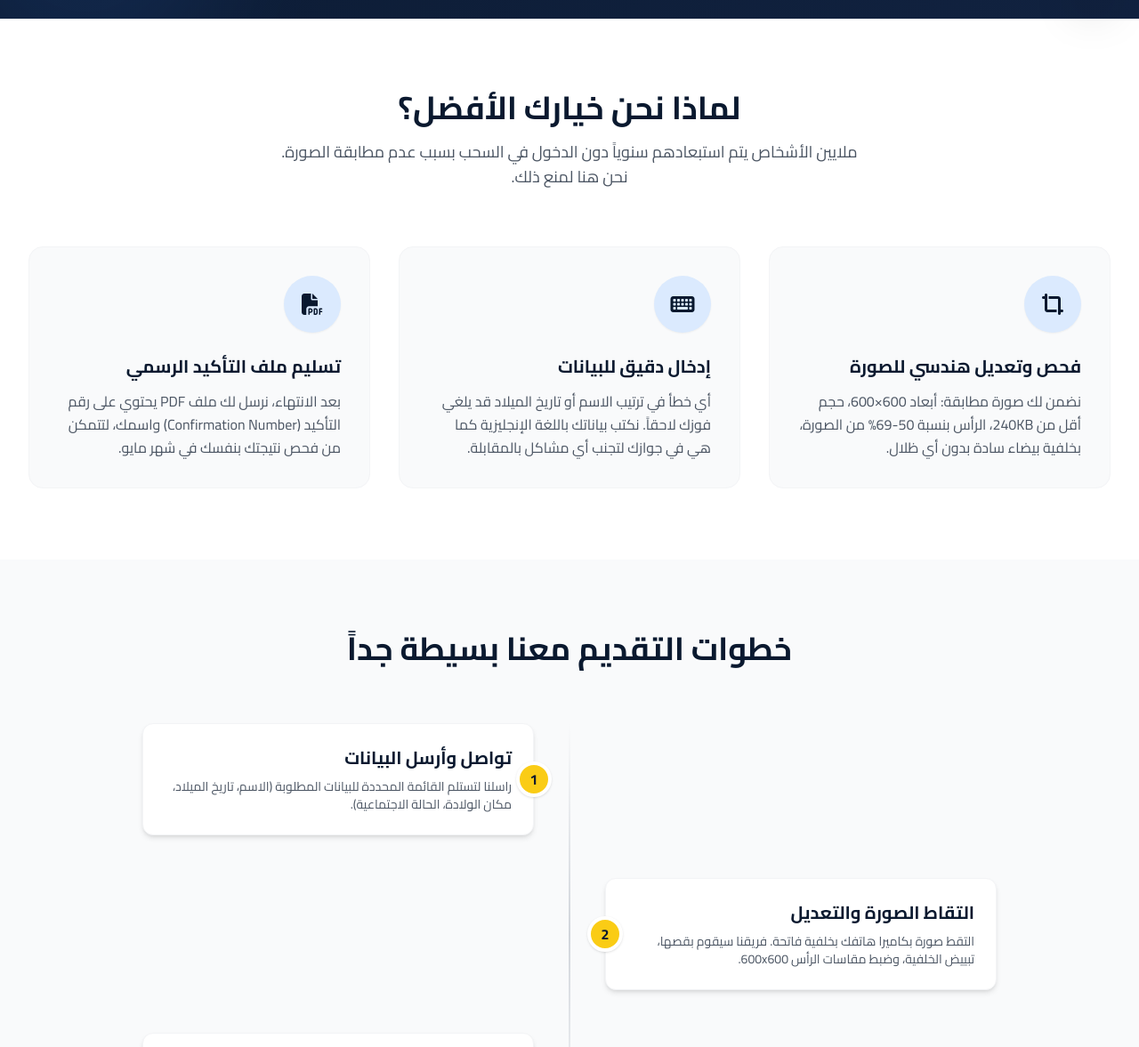
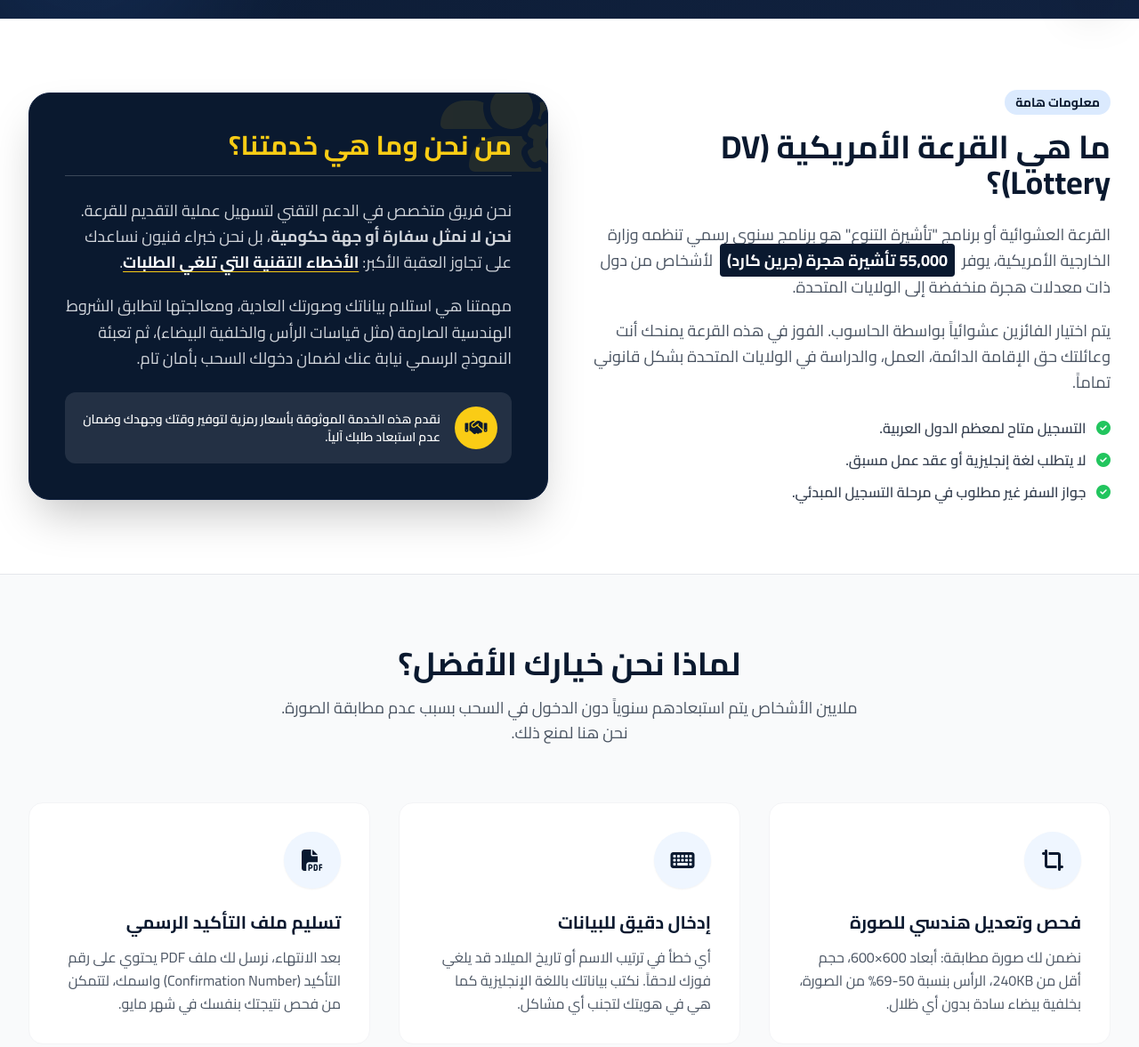
Before and after one commit to w19r/apply, a plain HTML site: page index.html in a window 1280 px wide. Shown: the part 778-1955 px from the top of the page at 89% size. Drawn offline with nearby package versions, Linux system fonts and the light colour scheme.

Commit message:
Update index.html

```diff
--- a/index.html
+++ b/index.html
@@ -78,6 +78,7 @@
                     DV<span class="text-brand-gold">2027</span>
                 </div>
                 <div class="hidden md:flex space-x-8 space-x-reverse font-semibold">
+                    <a href="#about-dv" class="hover:text-brand-gold transition">عن القرعة</a>
                     <a href="#features" class="hover:text-brand-gold transition">المميزات</a>
                     <a href="#pricing" class="hover:text-brand-gold transition">الأسعار</a>
                     <a href="#faq" class="hover:text-brand-gold transition">الأسئلة الشائعة</a>
@@ -93,7 +94,6 @@
 
     <!-- الواجهة (Hero Section) -->
     <section class="gradient-bg text-white py-24 relative overflow-hidden">
-        <!-- أشكال زخرفية -->
         <div class="absolute top-[-10%] right-[-5%] w-64 h-64 bg-brand-gold opacity-10 rounded-full blur-3xl"></div>
         <div class="absolute bottom-[-10%] left-[-5%] w-80 h-80 bg-blue-500 opacity-10 rounded-full blur-3xl"></div>
 
@@ -127,8 +127,62 @@
         </div>
     </section>
 
+    <!-- قسم: ما هي القرعة ومن نحن -->
+    <section id="about-dv" class="py-20 bg-white">
+        <div class="max-w-7xl mx-auto px-4 sm:px-6 lg:px-8">
+            <div class="flex flex-col lg:flex-row items-center gap-12">
+
+                <!-- ما هي القرعة (اليمين) -->
+                <div class="lg:w-1/2">
+                    <div class="inline-block bg-blue-100 text-brand-blue font-bold px-3 py-1 rounded-full text-sm mb-4">
+                        معلومات هامة
+                    </div>
+                    <h2 class="text-3xl md:text-4xl font-bold text-brand-blue mb-6">ما هي القرعة الأمريكية (DV Lottery)؟</h2>
+                    <p class="text-gray-600 text-lg leading-relaxed mb-5">
+                        القرعة العشوائية أو برنامج "تأشيرة التنوع" هو برنامج سنوي رسمي تنظمه وزارة الخارجية الأمريكية، يوفر <span class="font-bold text-brand-gold bg-brand-blue px-2 py-0.5 rounded text-white mx-1">55,000 تأشيرة هجرة (جرين كارد)</span> لأشخاص من دول ذات معدلات هجرة منخفضة إلى الولايات المتحدة.
+                    </p>
+                    <p class="text-gray-600 text-lg leading-relaxed mb-5">
+                        يتم اختيار الفائزين عشوائياً بواسطة الحاسوب. الفوز في هذه القرعة يمنحك أنت وعائلتك حق الإقامة الدائمة، العمل، والدراسة في الولايات المتحدة بشكل قانوني تماماً.
+                    </p>
+                    <ul class="space-y-3 text-gray-700 font-semibold mt-6">
+                        <li><i class="fas fa-check-circle text-green-500 ml-2"></i> التسجيل متاح لمعظم الدول العربية.</li>
+                        <li><i class="fas fa-check-circle text-green-500 ml-2"></i> لا يتطلب لغة إنجليزية أو عقد عمل مسبق.</li>
+                        <li><i class="fas fa-check-circle text-green-500 ml-2"></i> جواز السفر غير مطلوب في مرحلة التسجيل المبدئي.</li>
+                    </ul>
+                </div>
+
+                <!-- من نحن وما هي خدمتنا (اليسار) -->
+                <div class="lg:w-1/2 w-full">
+                    <div class="bg-brand-blue rounded-3xl p-8 md:p-10 text-white shadow-2xl relative overflow-hidden border border-brand-lightBlue">
+                        <!-- زخرفة خلفية -->
+                        <div class="absolute -top-10 -right-10 text-brand-gold opacity-10 text-9xl">
+                            <i class="fas fa-users-cog"></i>
+                        </div>
+
+                        <div class="relative z-10">
+                            <h3 class="text-2xl md:text-3xl font-bold text-brand-gold mb-6 border-b border-white/20 pb-4">من نحن وما هي خدمتنا؟</h3>
+                            <p class="text-gray-300 text-lg leading-relaxed mb-5">
+                                نحن فريق متخصص في الدعم التقني لتسهيل عملية التقديم للقرعة. <strong>نحن لا نمثل سفارة أو جهة حكومية</strong>، بل نحن خبراء فنيون نساعدك على تجاوز العقبة الأكبر: <span class="text-white font-bold underline decoration-brand-gold underline-offset-4">الأخطاء التقنية التي تلغي الطلبات</span>.
+                            </p>
+                            <p class="text-gray-300 text-lg leading-relaxed mb-6">
+                                مهمتنا هي استلام بياناتك وصورتك العادية، ومعالجتها لتطابق الشروط الهندسية الصارمة (مثل قياسات الرأس والخلفية البيضاء)، ثم تعبئة النموذج الرسمي نيابة عنك لضمان دخولك السحب بأمان تام.
+                            </p>
+                            <div class="bg-white/10 rounded-xl p-4 flex items-center gap-4">
+                                <div class="bg-brand-gold text-brand-blue w-12 h-12 rounded-full flex items-center justify-center text-xl font-bold shrink-0">
+                                    <i class="fas fa-handshake"></i>
+                                </div>
+                                <p class="text-sm font-semibold">نقدم هذه الخدمة الموثوقة بأسعار رمزية لتوفير وقتك وجهدك وضمان عدم استبعاد طلبك آلياً.</p>
+                            </div>
+                        </div>
+                    </div>
+                </div>
+
+            </div>
+        </div>
+    </section>
+
     <!-- لماذا تختار خدمتنا (Features) -->
-    <section id="features" class="py-20 bg-white">
+    <section id="features" class="py-20 bg-gray-50 border-t border-gray-200">
         <div class="max-w-7xl mx-auto px-4 sm:px-6 lg:px-8">
             <div class="text-center mb-16">
                 <h2 class="text-3xl md:text-4xl font-bold text-brand-blue mb-4">لماذا نحن خيارك الأفضل؟</h2>
@@ -136,23 +190,24 @@
             </div>
 
             <div class="grid grid-cols-1 md:grid-cols-3 gap-8">
-                <div class="bg-gray-50 p-8 rounded-2xl border border-gray-100 hover:shadow-xl transition-shadow duration-300 relative overflow-hidden group">
+                <!-- الميزات السابقة كما هي -->
+                <div class="bg-white p-8 rounded-2xl border border-gray-100 hover:shadow-xl transition-shadow duration-300 relative overflow-hidden group">
                     <div class="absolute top-0 right-0 w-2 h-full bg-brand-gold transform scale-y-0 group-hover:scale-y-100 transition-transform origin-top"></div>
-                    <div class="w-16 h-16 bg-blue-100 text-brand-blue rounded-full flex items-center justify-center text-2xl mb-6 shadow-sm"><i class="fas fa-crop-alt"></i></div>
+                    <div class="w-16 h-16 bg-blue-50 text-brand-blue rounded-full flex items-center justify-center text-2xl mb-6 shadow-sm"><i class="fas fa-crop-alt"></i></div>
                     <h3 class="text-xl font-bold mb-3 text-brand-blue">فحص وتعديل هندسي للصورة</h3>
                     <p class="text-gray-600 leading-relaxed">نضمن لك صورة مطابقة: أبعاد 600×600، حجم أقل من 240KB، الرأس بنسبة 50-69% من الصورة، بخلفية بيضاء سادة بدون أي ظلال.</p>
                 </div>
 
-                <div class="bg-gray-50 p-8 rounded-2xl border border-gray-100 hover:shadow-xl transition-shadow duration-300 relative overflow-hidden group">
+                <div class="bg-white p-8 rounded-2xl border border-gray-100 hover:shadow-xl transition-shadow duration-300 relative overflow-hidden group">
                     <div class="absolute top-0 right-0 w-2 h-full bg-brand-gold transform scale-y-0 group-hover:scale-y-100 transition-transform origin-top"></div>
-                    <div class="w-16 h-16 bg-blue-100 text-brand-blue rounded-full flex items-center justify-center text-2xl mb-6 shadow-sm"><i class="fas fa-keyboard"></i></div>
+                    <div class="w-16 h-16 bg-blue-50 text-brand-blue rounded-full flex items-center justify-center text-2xl mb-6 shadow-sm"><i class="fas fa-keyboard"></i></div>
                     <h3 class="text-xl font-bold mb-3 text-brand-blue">إدخال دقيق للبيانات</h3>
-                    <p class="text-gray-600 leading-relaxed">أي خطأ في ترتيب الاسم أو تاريخ الميلاد قد يلغي فوزك لاحقاً. نكتب بياناتك باللغة الإنجليزية كما هي في جوازك لتجنب أي مشاكل بالمقابلة.</p>
+                    <p class="text-gray-600 leading-relaxed">أي خطأ في ترتيب الاسم أو تاريخ الميلاد قد يلغي فوزك لاحقاً. نكتب بياناتك باللغة الإنجليزية كما هي في هويتك لتجنب أي مشاكل.</p>
                 </div>
 
-                <div class="bg-gray-50 p-8 rounded-2xl border border-gray-100 hover:shadow-xl transition-shadow duration-300 relative overflow-hidden group">
+                <div class="bg-white p-8 rounded-2xl border border-gray-100 hover:shadow-xl transition-shadow duration-300 relative overflow-hidden group">
                     <div class="absolute top-0 right-0 w-2 h-full bg-brand-gold transform scale-y-0 group-hover:scale-y-100 transition-transform origin-top"></div>
-                    <div class="w-16 h-16 bg-blue-100 text-brand-blue rounded-full flex items-center justify-center text-2xl mb-6 shadow-sm"><i class="fas fa-file-pdf"></i></div>
+                    <div class="w-16 h-16 bg-blue-50 text-brand-blue rounded-full flex items-center justify-center text-2xl mb-6 shadow-sm"><i class="fas fa-file-pdf"></i></div>
                     <h3 class="text-xl font-bold mb-3 text-brand-blue">تسليم ملف التأكيد الرسمي</h3>
                     <p class="text-gray-600 leading-relaxed">بعد الانتهاء، نرسل لك ملف PDF يحتوي على رقم التأكيد (Confirmation Number) واسمك، لتتمكن من فحص نتيجتك بنفسك في شهر مايو.</p>
                 </div>
@@ -161,7 +216,7 @@
     </section>
 
     <!-- كيف نعمل (Timeline) -->
-    <section id="how-it-works" class="py-20 bg-gray-50">
+    <section id="how-it-works" class="py-20 bg-white">
         <div class="max-w-5xl mx-auto px-4 sm:px-6 lg:px-8">
             <h2 class="text-3xl md:text-4xl font-bold text-center text-brand-blue mb-16">خطوات التقديم معنا بسيطة جداً</h2>
 
@@ -169,7 +224,7 @@
                 <!-- خطوة 1 -->
                 <div class="relative flex items-center justify-between md:justify-normal md:odd:flex-row-reverse group is-active">
                     <div class="flex items-center justify-center w-10 h-10 rounded-full border-4 border-white bg-brand-gold text-brand-blue font-bold shadow shrink-0 md:order-1 md:group-odd:-translate-x-1/2 md:group-even:translate-x-1/2 z-10">1</div>
-                    <div class="w-[calc(100%-4rem)] md:w-[calc(50%-2.5rem)] bg-white p-6 rounded-xl shadow-md border border-gray-100">
+                    <div class="w-[calc(100%-4rem)] md:w-[calc(50%-2.5rem)] bg-gray-50 p-6 rounded-xl shadow-sm border border-gray-100">
                         <h4 class="text-xl font-bold text-brand-blue mb-2">تواصل وأرسل البيانات</h4>
                         <p class="text-gray-600 text-sm">راسلنا لتستلم القائمة المحددة للبيانات المطلوبة (الاسم، تاريخ الميلاد، مكان الولادة، الحالة الاجتماعية).</p>
                     </div>
@@ -177,7 +232,7 @@
                 <!-- خطوة 2 -->
                 <div class="relative flex items-center justify-between md:justify-normal md:odd:flex-row-reverse group is-active">
                     <div class="flex items-center justify-center w-10 h-10 rounded-full border-4 border-white bg-brand-gold text-brand-blue font-bold shadow shrink-0 md:order-1 md:group-odd:-translate-x-1/2 md:group-even:translate-x-1/2 z-10">2</div>
-                    <div class="w-[calc(100%-4rem)] md:w-[calc(50%-2.5rem)] bg-white p-6 rounded-xl shadow-md border border-gray-100">
+                    <div class="w-[calc(100%-4rem)] md:w-[calc(50%-2.5rem)] bg-gray-50 p-6 rounded-xl shadow-sm border border-gray-100">
                         <h4 class="text-xl font-bold text-brand-blue mb-2">التقاط الصورة والتعديل</h4>
                         <p class="text-gray-600 text-sm">التقط صورة بكاميرا هاتفك بخلفية فاتحة. فريقنا سيقوم بقصها، تبييض الخلفية، وضبط مقاسات الرأس 600x600.</p>
                     </div>
@@ -185,7 +240,7 @@
                 <!-- خطوة 3 -->
                 <div class="relative flex items-center justify-between md:justify-normal md:odd:flex-row-reverse group is-active">
                     <div class="flex items-center justify-center w-10 h-10 rounded-full border-4 border-white bg-brand-gold text-brand-blue font-bold shadow shrink-0 md:order-1 md:group-odd:-translate-x-1/2 md:group-even:translate-x-1/2 z-10">3</div>
-                    <div class="w-[calc(100%-4rem)] md:w-[calc(50%-2.5rem)] bg-white p-6 rounded-xl shadow-md border border-gray-100">
+                    <div class="w-[calc(100%-4rem)] md:w-[calc(50%-2.5rem)] bg-gray-50 p-6 rounded-xl shadow-sm border border-gray-100">
                         <h4 class="text-xl font-bold text-brand-blue mb-2">التسجيل واستلام الوصل</h4>
                         <p class="text-gray-600 text-sm">نقوم برفع طلبك على موقع وزارة الخارجية الأمريكية الرسمي فوراً، ونسلمك رقم التأكيد (Confirmation Number).</p>
                     </div>
@@ -195,7 +250,7 @@
     </section>
 
     <!-- الأسعار (Pricing) -->
-    <section id="pricing" class="py-20 bg-white">
+    <section id="pricing" class="py-20 bg-gray-50">
         <div class="max-w-7xl mx-auto px-4 sm:px-6 lg:px-8">
             <div class="text-center mb-12">
                 <h2 class="text-3xl md:text-4xl font-bold text-brand-blue mb-4">أسعار رمزية ومناسبة للجميع</h2>
@@ -204,7 +259,7 @@
 
             <div class="grid grid-cols-1 md:grid-cols-2 gap-8 max-w-4xl mx-auto">
                 <!-- طلب فردي -->
-                <div class="bg-gray-50 rounded-2xl border border-gray-200 p-8 text-center hover:shadow-2xl transition duration-300 relative">
+                <div class="bg-white rounded-2xl border border-gray-200 p-8 text-center hover:shadow-2xl transition duration-300 relative">
                     <h3 class="text-2xl font-bold text-brand-blue mb-2">الطلب الفردي</h3>
                     <p class="text-gray-500 mb-6">للأشخاص غير المتزوجين</p>
                     <div class="text-4xl font-black text-brand-blue mb-6">سعر رمزي<span class="text-lg text-gray-500 font-normal"> / للطلب</span></div>
@@ -234,11 +289,11 @@
     </section>
 
     <!-- الأسئلة الشائعة -->
-    <section id="faq" class="py-20 bg-gray-50">
+    <section id="faq" class="py-20 bg-white border-t border-gray-100">
         <div class="max-w-3xl mx-auto px-4 sm:px-6 lg:px-8">
             <h2 class="text-3xl md:text-4xl font-bold text-center text-brand-blue mb-10">الأسئلة الشائعة</h2>
             <div class="space-y-4">
-                <details class="bg-white p-5 rounded-lg shadow-sm border border-gray-100 group">
+                <details class="bg-gray-50 p-5 rounded-lg shadow-sm border border-gray-100 group">
                     <summary class="flex justify-between items-center font-bold text-brand-blue cursor-pointer text-lg">
                         هل أحتاج إلى جواز سفر للتقديم؟
                         <i class="fas fa-chevron-down text-gray-400 faq-icon"></i>
@@ -246,7 +301,7 @@
                     <p class="text-gray-600 text-sm mt-4 leading-relaxed border-t pt-4">لا، لم يعد جواز السفر مطلوباً لمرحلة التسجيل المبدئي في القرعة. يمكنك التقديم بالبيانات الشخصية الصحيحة فقط.</p>
                 </details>
 
-                <details class="bg-white p-5 rounded-lg shadow-sm border border-gray-100 group">
+                <details class="bg-gray-50 p-5 rounded-lg shadow-sm border border-gray-100 group">
                     <summary class="flex justify-between items-center font-bold text-brand-blue cursor-pointer text-lg">
                         هل صورتي بالهاتف تصلح؟ أم أحتاج لاستوديو؟
                         <i class="fas fa-chevron-down text-gray-400 faq-icon"></i>
@@ -254,7 +309,7 @@
                     <p class="text-gray-600 text-sm mt-4 leading-relaxed border-t pt-4">صورة الهاتف تفي بالغرض تماماً! فقط قف أمام حائط سادة، انظر للكاميرا مباشرة بملامح طبيعية وبدون نظارات أو فلاتر. أرسلها لنا ونحن سنقوم بضبط الأبعاد والإضاءة والخلفية لتتوافق مع معايير القبول.</p>
                 </details>
 
-                <details class="bg-white p-5 rounded-lg shadow-sm border border-gray-100 group">
+                <details class="bg-gray-50 p-5 rounded-lg shadow-sm border border-gray-100 group">
                     <summary class="flex justify-between items-center font-bold text-brand-blue cursor-pointer text-lg">
                         كيف أعرف أنني فزت؟
                         <i class="fas fa-chevron-down text-gray-400 faq-icon"></i>
```
